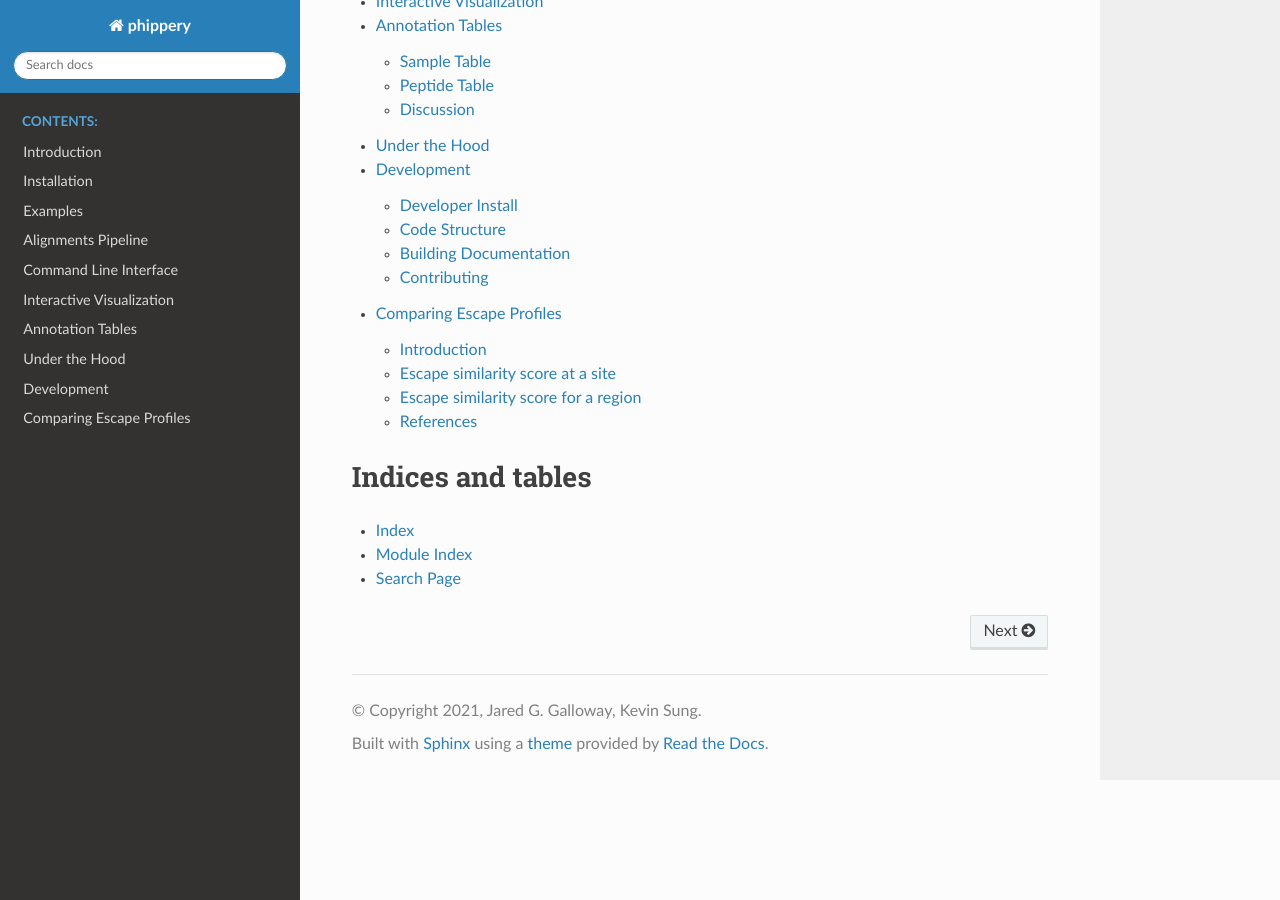
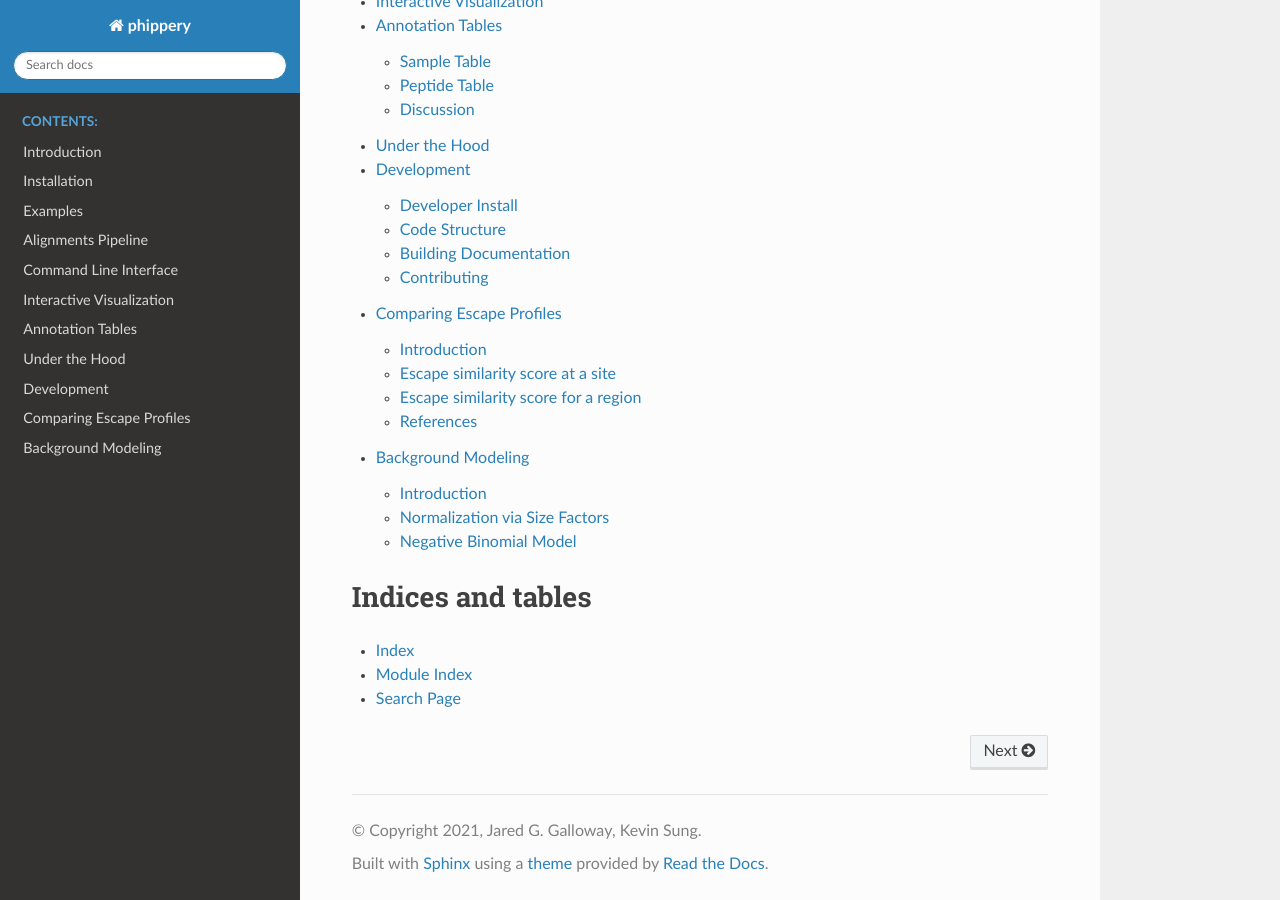
Before and after one commit to matsengrp/phippery, a Sphinx documentation site: the page built from docs/index.rst, in a window 1280 px wide and 900 px high, scrolled down 722 px. Built offline with Sphinx 7.4.7 and the Read the Docs theme 2.0.0, drawn with Linux system fonts in a browser that asks for light colours; some of the changed lines change nothing that is shown.

Commit message:
background modeling docs

```diff
--- /dev/null
+++ b/docs/bkg-model.rst
@@ -0,0 +1,99 @@
+
+
+.. _sec_background_modeling:
+
+===================
+Background Modeling
+===================
+
+Introduction
+------------
+
+Ideally, the phages that are pulled down in the immunoprecipitate are bound to antibodies, but in practice some unbound phages are
+also attracted by the magnetic beads. This introduces a background of peptide counts. To assess this background, PhIP-Seq runs are
+performed without the presence of antibodies; these *mock-IP* samples are used to derive a background model for each peptide
+species in the library. Peptide counts from empirical samples can then be compared with the associated background model to compute
+a p-value -- how likely the observed count is a background interaction. Therefore, genuine enrichment from antibody-peptide binding
+should result in a small p-value. In ``phippery``, the negative binomial model is implemented as a fit per peptide species over
+mock-IP data.
+
+
+Normalization via Size Factors
+------------------------------
+
+Before fitting to the mock-IP data, counts must be normalized to account for variations in total reads across samples.
+It might be tempting to turn to the commonly used *counts per million* (CPM) normalization, but this is problematic if the
+total reads of the samples are very different from one million. This is because read counts are discrete, not continuous,
+and scaling the data arbitrarily can yield a distribution that cannot be simply described by a probability model.
+To choose a normalization factor that is more natural to the dataset, we employ the *size factor* quantity [#SizeFactors]_:
+
+- A *pseudo-reference sample* is derived from computing the geomtric mean across all samples for each peptide
+- For a specific sample to be normalized, consider for each peptide the ratio of the sample count to the pseudo-reference count; the median of these ratios is the normalization factor.
+
+This method is designed to be less influenced by outlier counts from
+very highly enriched peptides. Both mock-IP and empirical samples should be considered together when
+normalizing via size factors. In ``phippery``, the ``size_factor()`` function generates a new data table of size factor
+normalized counts based on the samples in the input ``xarray.Dataset``.
+
+As an example, consider the distribution of counts for a peptide across 207 mock-IP samples,
+
+.. image:: images/counts.png
+	:width: 500
+	:align: center
+
+The average total reads in these mock-IP samples is about 200 000. Consequently, the CPM distribution contains many "gaps"
+and is difficult to model. (The range of the histogram below is limited to 200 to show the problematic gaps, but the full
+distribution extends much further.)
+
+.. image:: images/cpm_norm.png
+	:width: 500
+	:align: center
+
+With size factor normalized counts, the distribution is more reasonable to model.
+
+.. image:: images/sf_norm.png
+	:width: 500
+	:align: center
+
+
+Negative Binomial Model
+-----------------------
+
+Peptide counts generally show over-dispersion with respect to the ideal Poisson distribution, and the negative binomial
+distribution is a commonly used model to address this situation. A model is fit to the mock-IP data for each peptide species
+and two parameters are returned, corresponding to the
+`SciPy <https://docs.scipy.org/doc/scipy/reference/generated/scipy.stats.nbinom.html>`_
+parametrization of the negative binomial. Occasionally, a fit may fail to converge, usually due to little or no representation
+in the mock-IP samples. The table below lists the possible outcomes of a fit.
+
+.. list-table:: Return values for negative binomial fit
+   :widths: 50 50
+   :header-rows: 1
+
+   * - Returns
+     - Reason
+   * - :math:`\mbox{size}\geq0, \mbox{prob}\geq0`
+     - Fit converged normally
+   * - :math:`\mbox{size}=\mbox{prob}=-1`
+     - All counts are zero
+   * - :math:`\mbox{size}=\mbox{prob}=-2`
+     - Fit failed to converge
+
+Below are some examples of fits to data.
+
+.. image:: images/SUB2_nb_fit_peptide_2069.png
+	:width: 500
+	:align: center
+.. image:: images/MEGSUB_nb_fit_peptide_6149.png
+	:width: 500
+	:align: center
+.. image:: images/MEGSUB_nb_fit_peptide_10035.png
+	:width: 500
+	:align: center
+
+
+References
+
+
+.. [#SizeFactors] Anders, S. and Huber, W., `Differential expression analysis for sequence count data
+                  <https://genomebiology.biomedcentral.com/articles/10.1186/gb-2010-11-10-r106>`_. Genome Biology, 2010. **11**:R106.
--- a/docs/index.rst
+++ b/docs/index.rst
@@ -22,6 +22,7 @@ Welcome to phippery's documentation!
    under-the-hood
    development
    esc-prof
+   bkg-model
 
 
 Indices and tables
```
Also changed, not shown: docs/images/MEGSUB_nb_fit_peptide_10035.png (added), docs/images/MEGSUB_nb_fit_peptide_6149.png (added), docs/images/SUB2_nb_fit_peptide_2069.png (added), docs/images/counts.png (added), docs/images/cpm_norm.png (added), docs/images/sf_norm.png (added).
